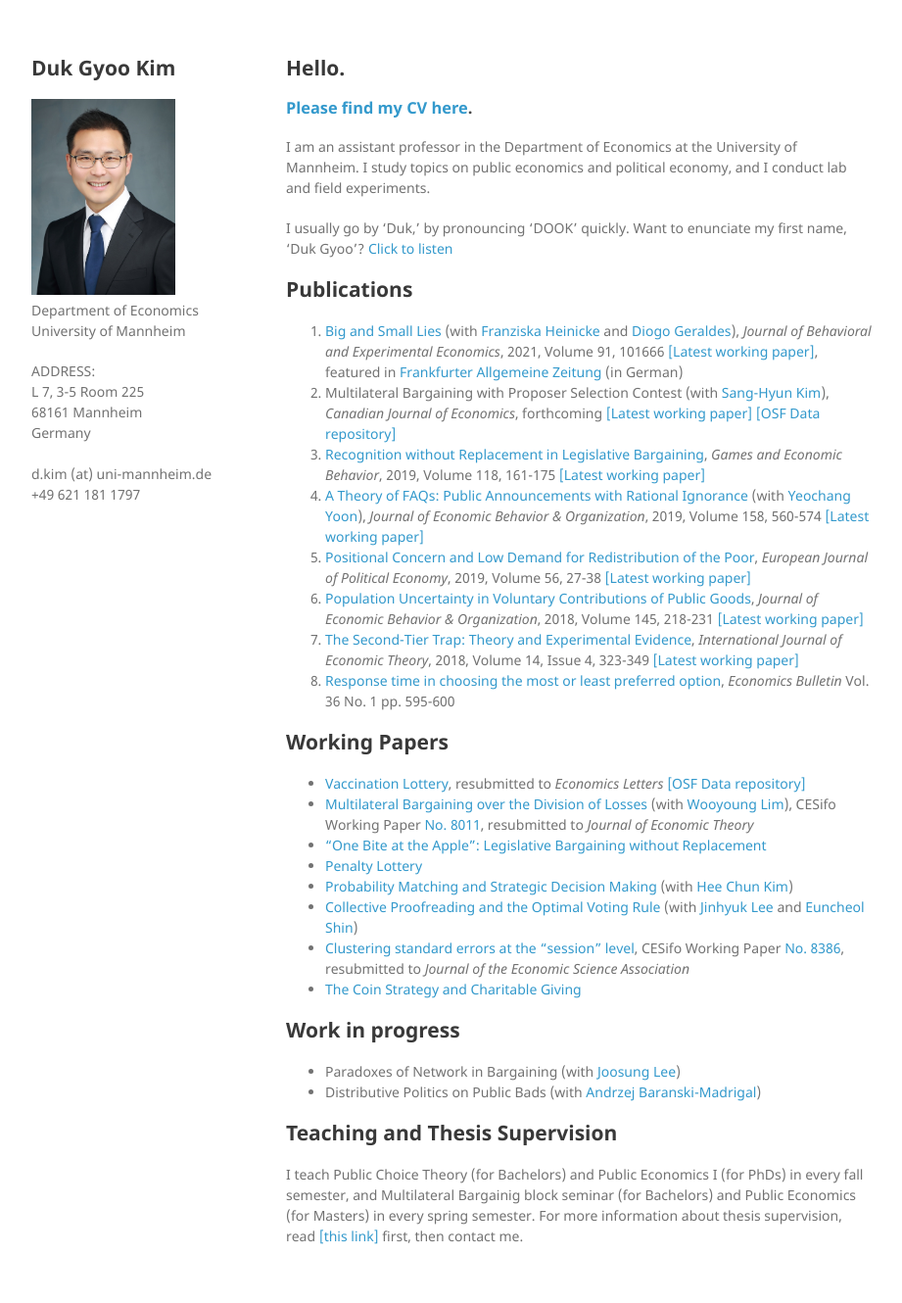
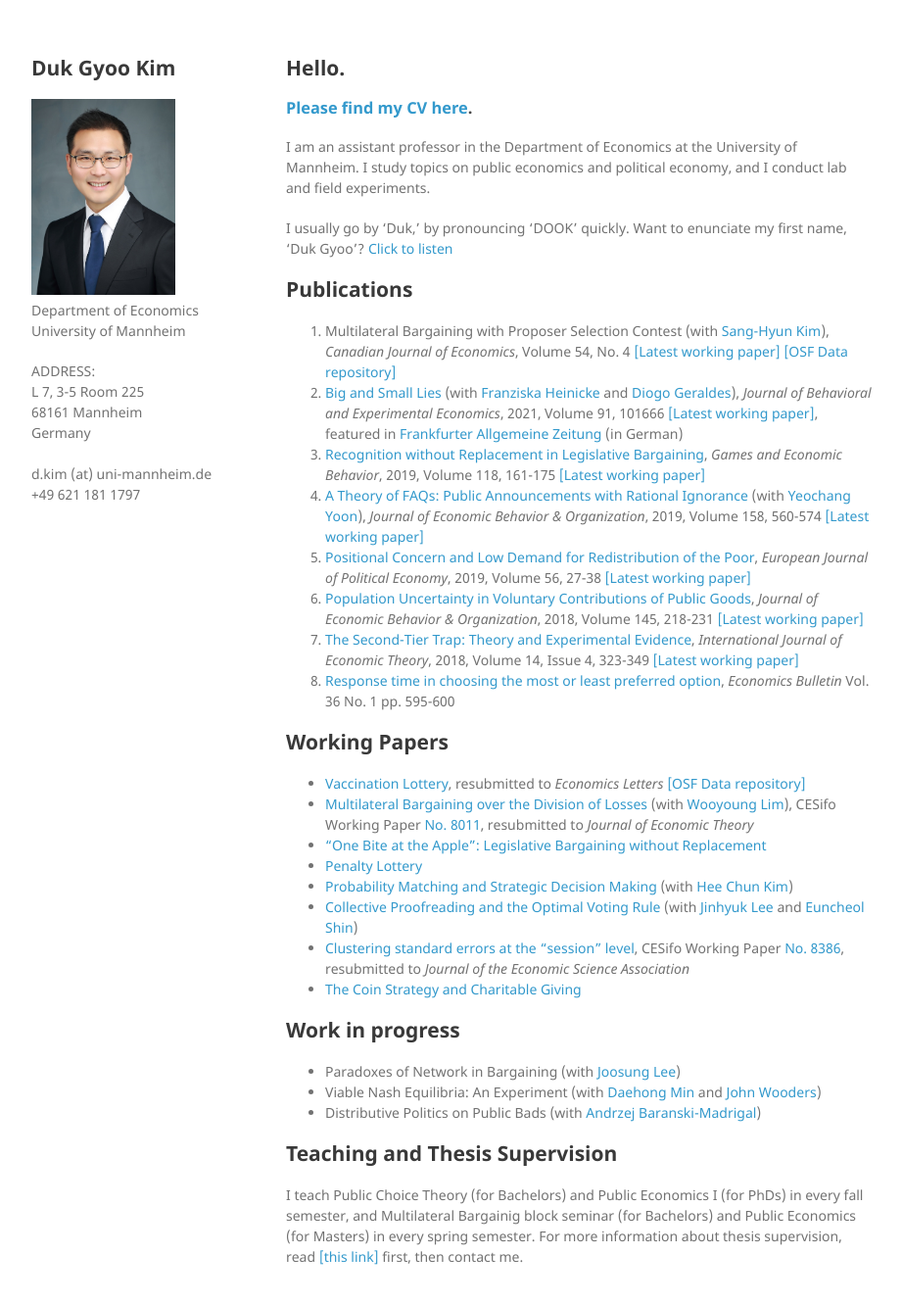
Before and after one commit to kimdukgyoo/kimdukgyoo.github.io, a Jekyll site: the page built from index.md, in a window 1280 px wide and 1363 px high. Shown: the top 1330 px of the window at 98% size, without its empty margins (178-1099 px from the left). Built offline with Jekyll 4.4.1, drawn with Linux system fonts in a browser that asks for light colours; our own code applies the rules of GitHub Pages for plain Markdown files.

Commit message:
Update index.md

```diff
--- a/index.md
+++ b/index.md
@@ -8,8 +8,8 @@ I am an assistant professor in the Department of Economics at the University of
 I usually go by 'Duk,' by pronouncing 'DOOK' quickly. Want to enunciate my first name, 'Duk Gyoo'?  <a href="/howtopronouncemyname.mp3" target="_blank">Click to listen</a>
 
 ## Publications
+1. Multilateral Bargaining with Proposer Selection Contest (with <a href="https://sites.google.com/site/sanghyunkim46/research" target="_blank">Sang-Hyun Kim</a>), _Canadian Journal of Economics_, Volume 54, No. 4 <a href="https://kimdukgyoo.github.io/PDFfiles/MBContest.pdf" target="_blank">[Latest working paper]</a> <a href="https://osf.io/wj9pq/" target="_blank">[OSF Data repository]</a>
 1. <a href="https://doi.org/10.1016/j.socec.2021.101666" target="_blank">Big and Small Lies</a> (with <a href="https://sites.google.com/view/franziskaheinicke/research?authuser=0" target="_blank">Franziska Heinicke</a> and <a href="https://sites.google.com/site/diogogeraldes/research" target="_blank">Diogo Geraldes</a>), _Journal of Behavioral and Experimental Economics_, 2021, Volume 91, 101666 <a href="https://kimdukgyoo.github.io/PDFfiles/BigSmallLies.pdf" target="_blank">[Latest working paper]</a>, featured in <a href="https://kimdukgyoo.github.io/PDFfiles/FAS-20200927.pdf" target="_blank">Frankfurter Allgemeine Zeitung</a> (in German)
-1. Multilateral Bargaining with Proposer Selection Contest (with <a href="https://sites.google.com/site/sanghyunkim46/research" target="_blank">Sang-Hyun Kim</a>), _Canadian Journal of Economics_, forthcoming <a href="https://kimdukgyoo.github.io/PDFfiles/MBContest.pdf" target="_blank">[Latest working paper]</a> <a href="https://osf.io/wj9pq/" target="_blank">[OSF Data repository]</a>
 1. <a href="https://doi.org/10.1016/j.geb.2019.09.007" target="_blank">Recognition without Replacement in Legislative Bargaining</a>, _Games and Economic Behavior_, 2019, Volume 118, 161-175 <a href="https://kimdukgyoo.github.io/PDFfiles/RecognitionWithoutReplacement.pdf" target="_blank">[Latest working paper]</a>
 2. <a href="https://doi.org/10.1016/j.jebo.2018.12.026" target="_blank">A Theory of FAQs: Public Announcements with Rational Ignorance</a> (with <a href="https://sites.google.com/site/yyeochang/" target="_blank">Yeochang Yoon</a>), _Journal of Economic Behavior & Organization_, 2019, Volume 158, 560-574 <a href="https://kimdukgyoo.github.io/PDFfiles/theoryFAQs.pdf" target="_blank">[Latest working paper]</a>
 2. <a href="https://doi.org/10.1016/j.ejpoleco.2018.06.004" target="_blank"> Positional Concern and Low Demand for Redistribution of the Poor</a>, _European Journal of Political Economy_, 2019, Volume 56, 27-38 <a href="https://kimdukgyoo.github.io/PDFfiles/ECP.pdf" target="_blank">[Latest working paper]</a>
@@ -31,6 +31,7 @@ I usually go by 'Duk,' by pronouncing 'DOOK' quickly. Want to enunciate my first
 ## Work in progress
 <!--* Political Blurring on a Condorcet Cycle (with <a href="https://www.wiso.uni-koeln.de/de/forschung/find-an-expert/experts/prof-dr-felix-bierbrauer/" target="_blank">Felix Bierbrauer</a>)-->
 * Paradoxes of Network in Bargaining (with <a href="https://sites.google.com/site/joosungecon/research" target="_blank">Joosung Lee</a>)
+* Viable Nash Equilibria: An Experiment (with <a href="http://www.daehongmin.com/" target="_blank">Daehong Min</a> and <a href="http://johnwooders.com/" target="_blank">John Wooders</a>)
 * Distributive Politics on Public Bads (with <a href="http://www.abarmad.com/" target="_blank">Andrzej Baranski-Madrigal</a>)
 
 <!--
```
